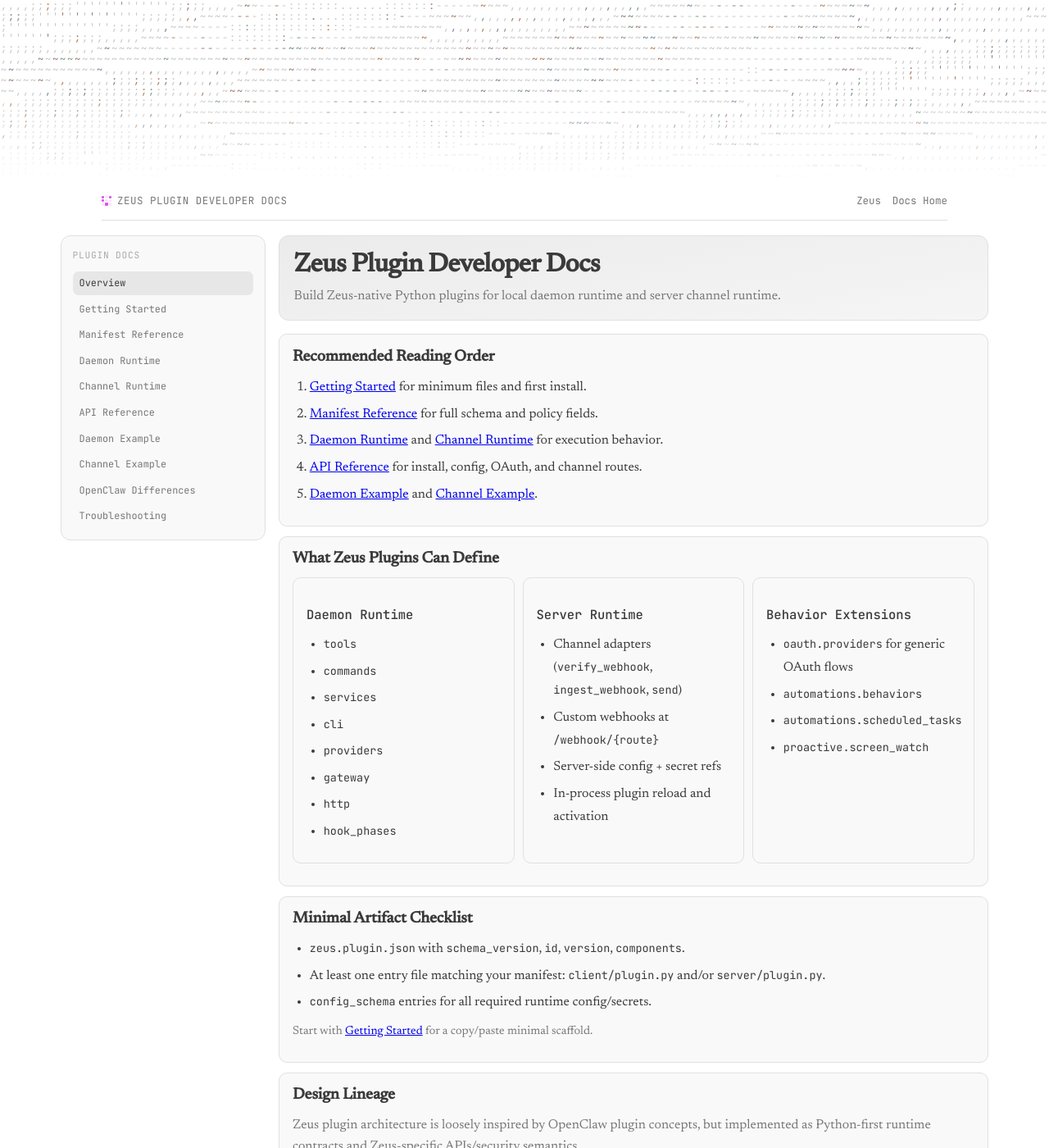
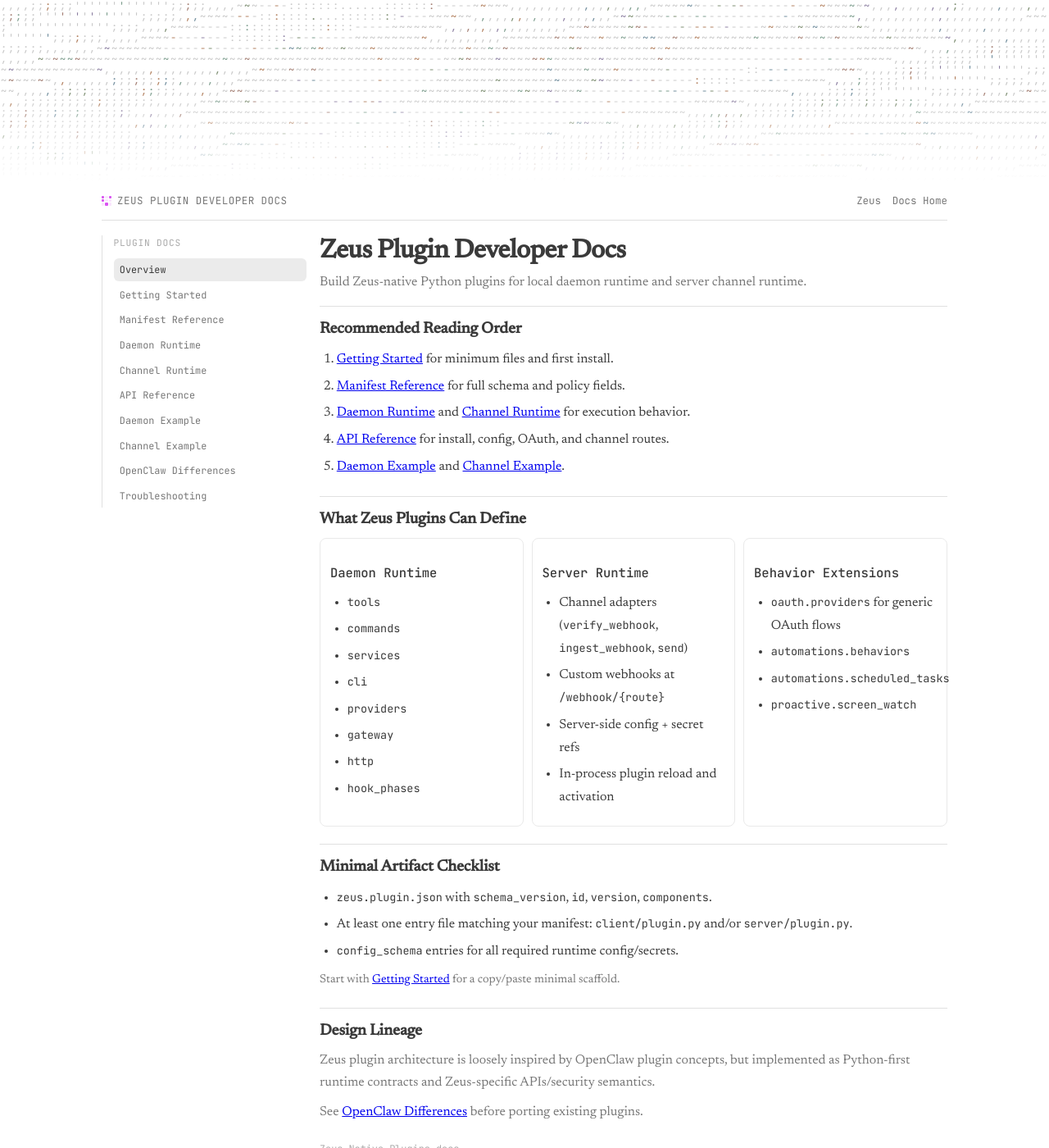
Before and after one commit to arslnb/arslnb.com, a Jekyll site: the page built from zeus/docs/index.html, in a window 1280 px wide and 1400 px high. Shown: the whole window at 82% size. Built offline with Jekyll 4.4.1, drawn with Linux system fonts in a browser that asks for light colours.

Commit message:
Refine Zeus docs layout width and responsive styling

```diff
--- a/assets/css/main.css
+++ b/assets/css/main.css
@@ -631,7 +631,7 @@
 }
 
 .zeus-docs-content {
-  max-width: 1180px;
+  max-width: 1080px;
   padding-top: 1.15rem;
 }
 
@@ -645,10 +645,9 @@
 .zeus-docs-sidebar {
   position: sticky;
   top: 1rem;
-  border: 1px solid var(--border);
-  border-radius: 12px;
-  padding: 0.9rem 0.85rem;
-  background: color-mix(in srgb, var(--bg) 97%, var(--text) 3%);
+  border-left: 1px solid var(--border);
+  padding: 0 0 0 0.85rem;
+  background: transparent;
 }
 
 .zeus-docs-sidebar-title {
@@ -668,8 +667,8 @@
 
 .zeus-docs-sidebar-nav a {
   display: block;
-  padding: 0.38rem 0.5rem;
-  border-radius: 7px;
+  padding: 0.35rem 0.45rem;
+  border-radius: 6px;
   font-family: var(--font-mono);
   font-size: 0.74rem;
   line-height: 1.4;
@@ -679,12 +678,12 @@
 
 .zeus-docs-sidebar-nav a:hover {
   color: var(--text);
-  background: color-mix(in srgb, var(--bg) 92%, var(--text) 8%);
+  background: color-mix(in srgb, var(--bg) 94%, var(--text) 6%);
 }
 
 .zeus-docs-sidebar-nav a.is-active {
   color: var(--text);
-  background: color-mix(in srgb, var(--bg) 88%, var(--text) 12%);
+  background: color-mix(in srgb, var(--bg) 90%, var(--text) 10%);
 }
 
 .zeus-docs-article {
@@ -696,14 +695,12 @@
 }
 
 .zeus-docs-page .hero {
-  border: 1px solid var(--border);
-  border-radius: 12px;
-  padding: 1rem 1.1rem;
+  border: 0;
+  border-bottom: 1px solid var(--border);
+  border-radius: 0;
+  padding: 0 0 0.95rem;
   margin-bottom: 1rem;
-  background:
-    linear-gradient(170deg,
-      color-mix(in srgb, var(--bg) 90%, var(--text) 10%) 0%,
-      color-mix(in srgb, var(--bg) 95%, var(--text) 5%) 100%);
+  background: transparent;
 }
 
 .zeus-docs-page .hero h1 {
@@ -740,12 +737,25 @@
   background: color-mix(in srgb, var(--bg) 94%, var(--text) 6%);
 }
 
-.zeus-docs-page .card {
-  background: color-mix(in srgb, var(--bg) 97%, var(--text) 3%);
-  border: 1px solid var(--border);
-  border-radius: 10px;
-  padding: 0.95rem 1rem;
-  margin-bottom: 0.75rem;
+.zeus-docs-page > .card {
+  background: transparent;
+  border: 0;
+  border-radius: 0;
+  padding: 0;
+  margin: 0 0 1.35rem;
+}
+
+.zeus-docs-page > .card + .card {
+  padding-top: 1rem;
+  border-top: 1px solid var(--border);
+}
+
+.zeus-docs-page .grid > .card {
+  background: transparent;
+  border: 1px solid color-mix(in srgb, var(--border) 70%, transparent);
+  border-radius: 8px;
+  padding: 0.75rem;
+  margin: 0;
 }
 
 .zeus-docs-page .card h2 {
@@ -833,6 +843,8 @@
   width: 100%;
   border-collapse: collapse;
   margin: 0.65rem 0;
+  display: block;
+  overflow-x: auto;
 }
 
 .zeus-docs-page th,
@@ -872,12 +884,21 @@
 
   .zeus-docs-sidebar {
     position: static;
+    border-left: 0;
+    padding-left: 0;
   }
 
   .zeus-docs-sidebar-nav {
-    display: grid;
-    grid-template-columns: repeat(2, minmax(0, 1fr));
+    display: flex;
+    flex-wrap: nowrap;
+    overflow-x: auto;
+    padding-bottom: 0.2rem;
     gap: 0.25rem;
+  }
+
+  .zeus-docs-sidebar-nav a {
+    white-space: nowrap;
+    border: 1px solid var(--border);
   }
 
   .zeus-docs-content {
@@ -885,7 +906,30 @@
   }
 
   .zeus-docs-page .card {
-    padding: 0.85rem;
+    padding: 0;
+  }
+}
+
+@media (min-width: 701px) and (max-width: 980px) {
+  .zeus-docs-shell {
+    grid-template-columns: 1fr;
+    gap: 0.8rem;
+  }
+
+  .zeus-docs-sidebar {
+    position: static;
+    border-left: 0;
+    padding-left: 0;
+  }
+
+  .zeus-docs-sidebar-nav {
+    display: flex;
+    flex-wrap: wrap;
+    gap: 0.3rem;
+  }
+
+  .zeus-docs-sidebar-nav a {
+    border: 1px solid var(--border);
   }
 }
 
```
